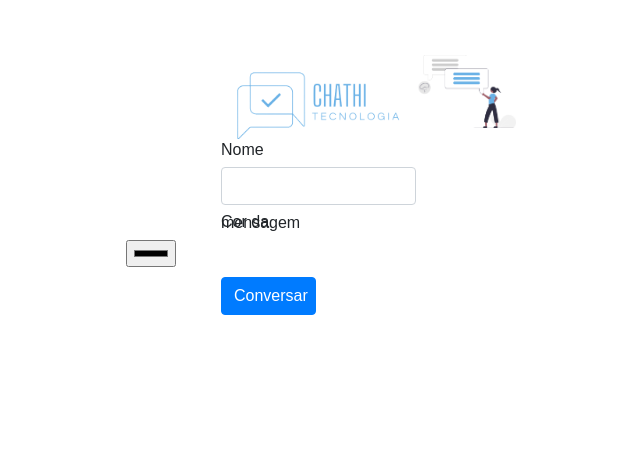
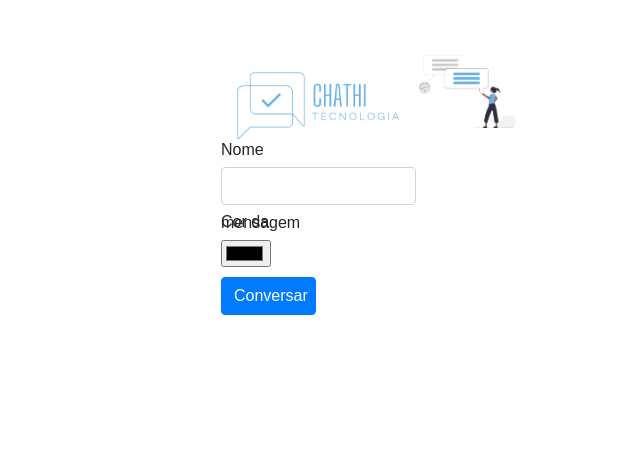
Before and after one commit to Thiago0808/ChaThi, a PHP site: page / in a window 1280 px wide. Shown: the part 225-691 px from the top of the page, without its empty margins (379-1019 px from the left). Run offline with PHP 8.4, Linux system fonts and the light colour scheme.

Commit message:
Arrumado a posição do colcor

```diff
--- a/interface/style_index.css
+++ b/interface/style_index.css
@@ -28,8 +28,7 @@ label{
 
 .colcor{
     margin: 10px;
-    padding: 5px;
-    margin-left: 5px;
+    margin-left: 100px;
     padding-right: 5px;
 }
 
```
